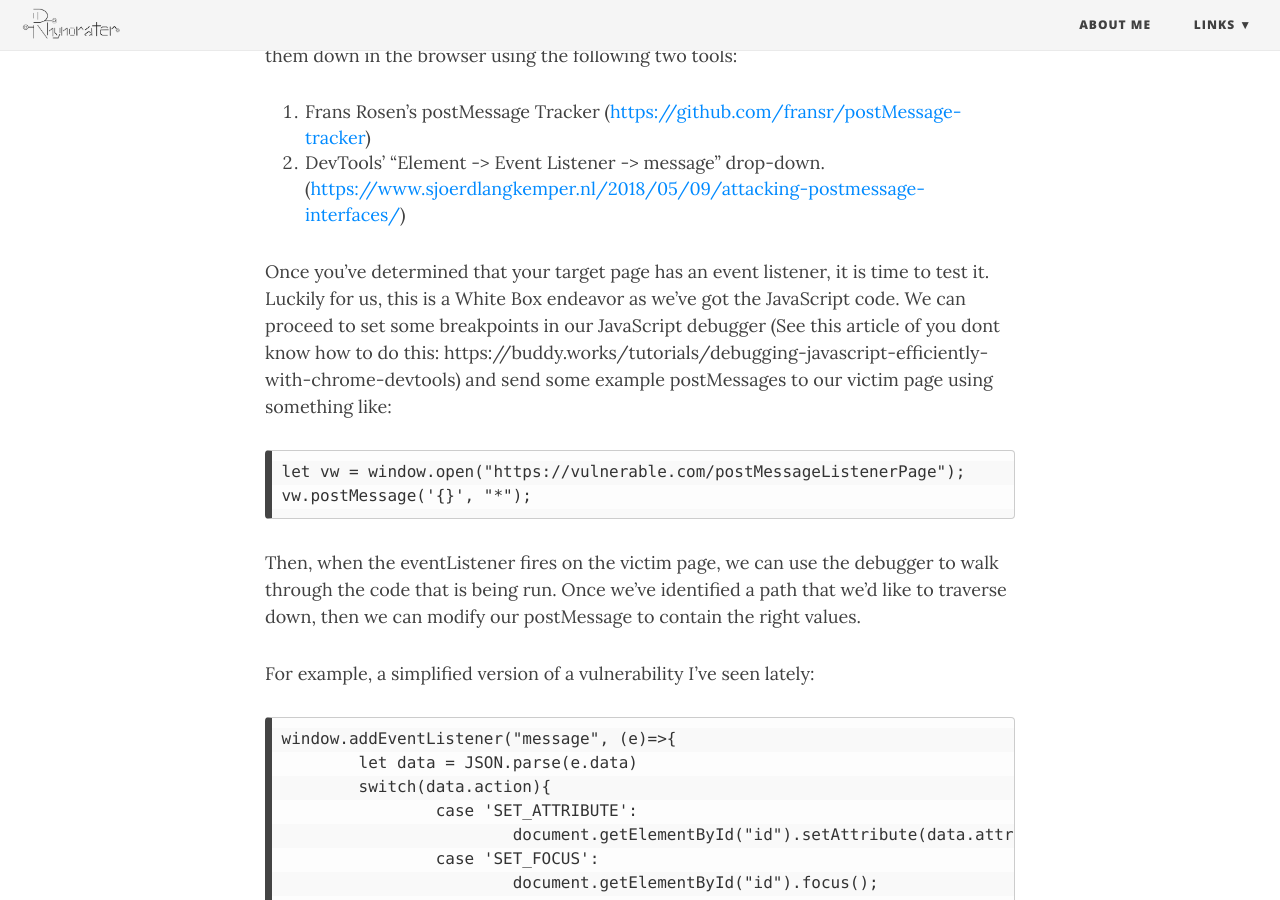
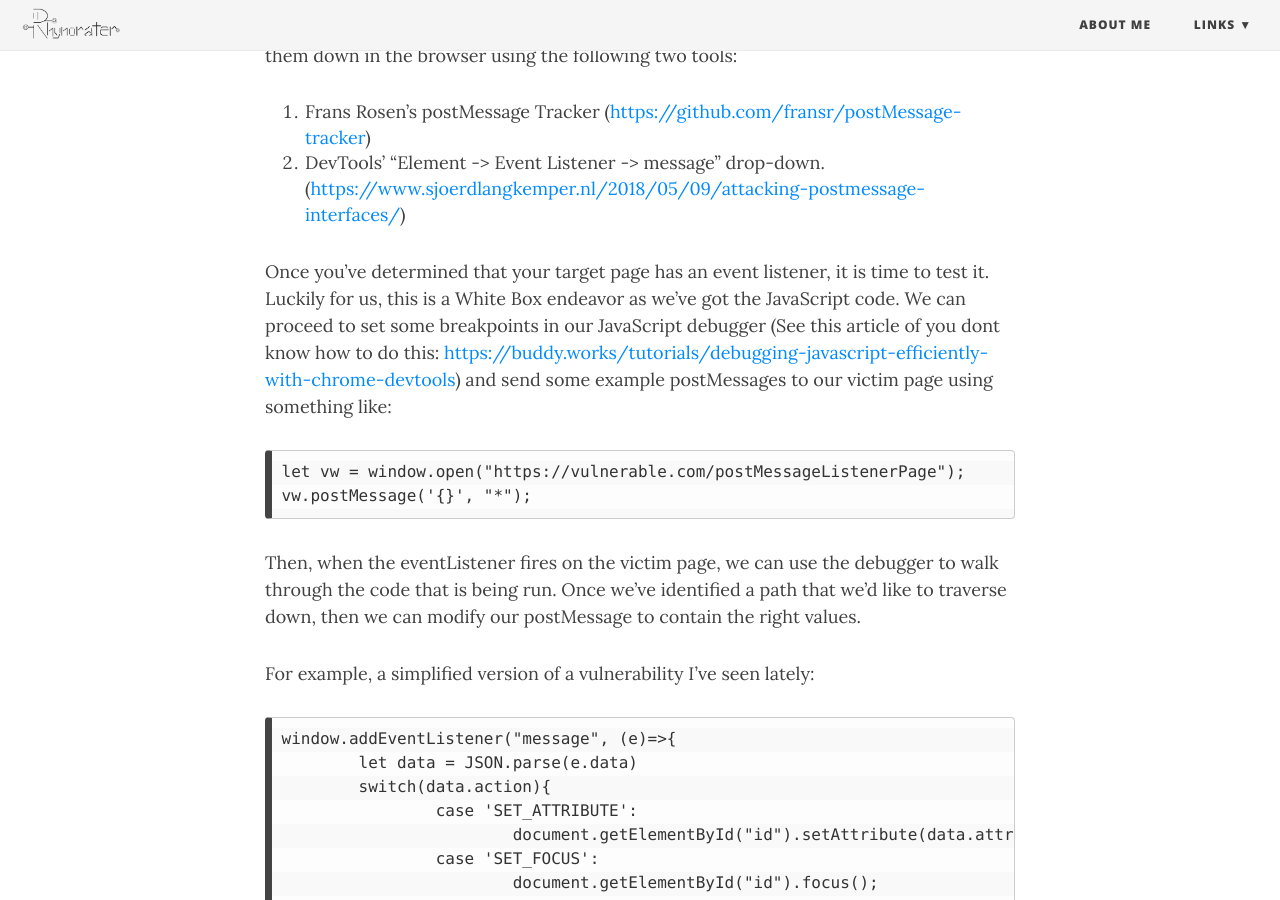
Before and after one commit to Rhynorater/rhynorater.github.io, a Jekyll site: the page built from _posts/2022-10-10-PostMessage-Braindump.md, in a window 1280 px wide and 900 px high, scrolled down 774 px. Built offline with Jekyll 4.4.1, drawn with Linux system fonts in a browser that asks for light colours; nearby versions of some CDN libraries; part of the change alters nothing that is shown.

````diff
--- a/_posts/2022-10-10-PostMessage-Braindump.md
+++ b/_posts/2022-10-10-PostMessage-Braindump.md
@@ -13,7 +13,7 @@ Just as no good web hacker would leave a hidden REST API untested, let's not for
 1. Frans Rosen's postMessage Tracker ([https://github.com/fransr/postMessage-tracker](https://github.com/fransr/postMessage-tracker))
 2. DevTools' "Element -> Event Listener -> message" drop-down. ([https://www.sjoerdlangkemper.nl/2018/05/09/attacking-postmessage-interfaces/](https://www.sjoerdlangkemper.nl/2018/05/09/attacking-postmessage-interfaces/))
 
-Once you've determined that your target page has an event listener, it is time to test it. Luckily for us, this is a White Box endeavor as we've got the JavaScript code. We can proceed to set some breakpoints in our JavaScript debugger (See this article of you dont know how to do this: https://buddy.works/tutorials/debugging-javascript-efficiently-with-chrome-devtools) and send some example postMessages to our victim page using something like:
+Once you've determined that your target page has an event listener, it is time to test it. Luckily for us, this is a White Box endeavor as we've got the JavaScript code. We can proceed to set some breakpoints in our JavaScript debugger (See this article of you dont know how to do this: [https://buddy.works/tutorials/debugging-javascript-efficiently-with-chrome-devtools](https://buddy.works/tutorials/debugging-javascript-efficiently-with-chrome-devtools)) and send some example postMessages to our victim page using something like:
 ```
 let vw = window.open("https://vulnerable.com/postMessageListenerPage");
 vw.postMessage('{}', "*");
````
